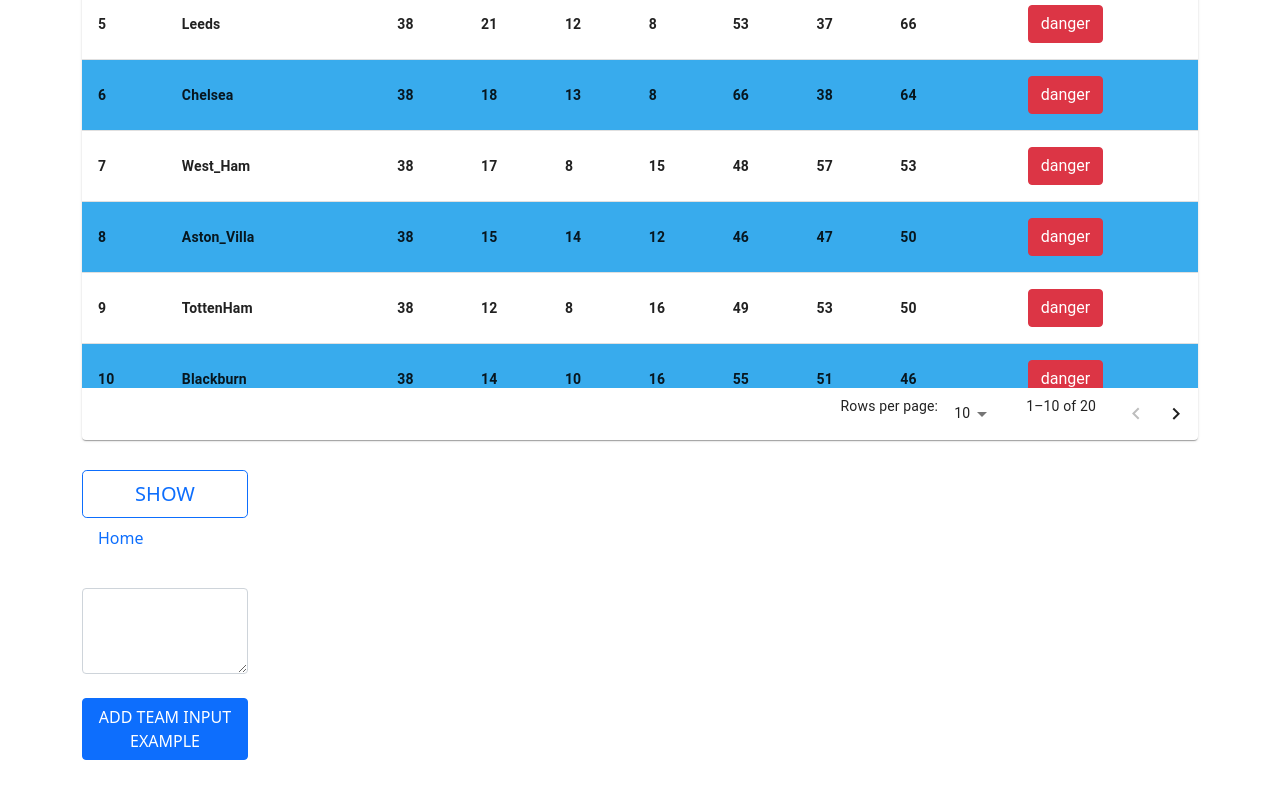
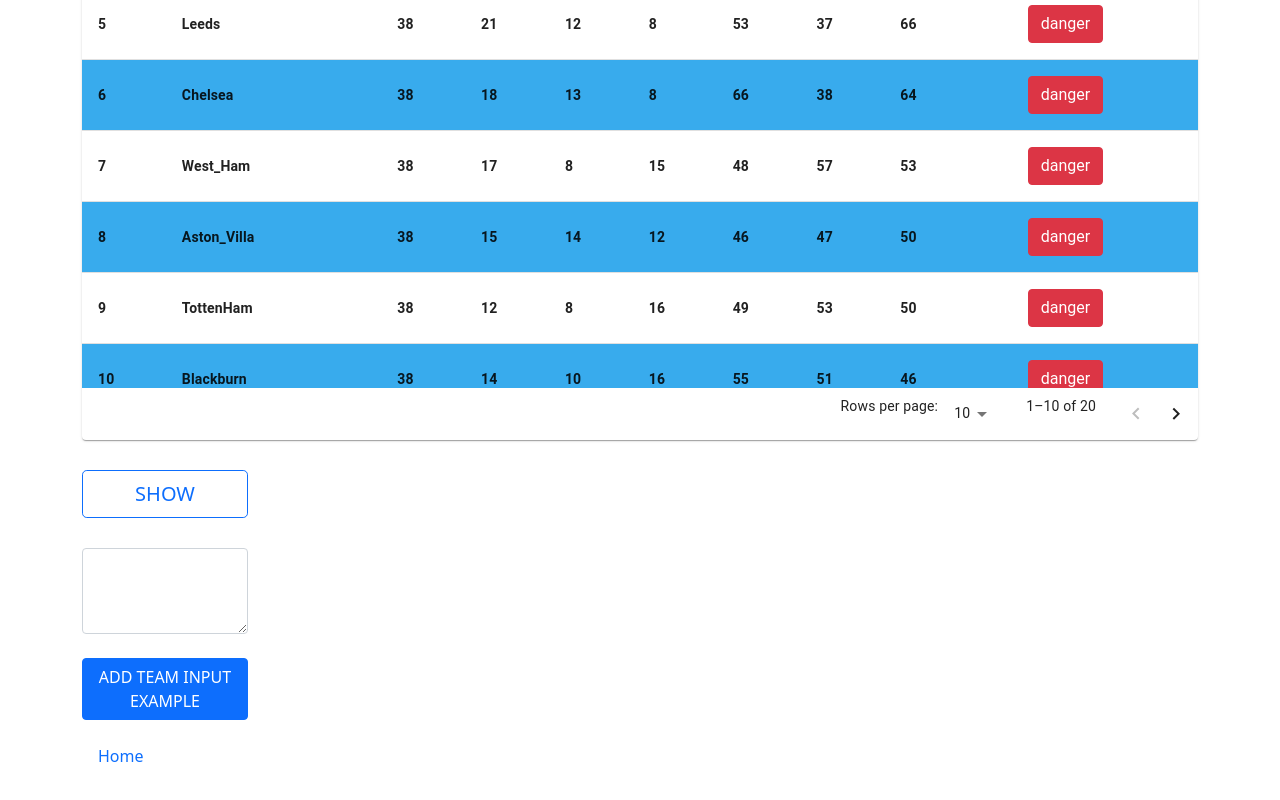
Before and after one commit to MangJuan08/football, a React (Create React App) app: page /football in a window 1280 px wide. Shown: the part 462-1262 px from the top of the page. Built offline with nearby package versions, Linux system fonts and the light colour scheme; data requests are answered from the project's data file.

Commit message:
updated code

```diff
--- a/src/pages/Football.js
+++ b/src/pages/Football.js
@@ -216,9 +216,7 @@
             {!risultati.status ? "SHOW" : "HIDE"}
           </button>
 
-          <Link to="/" className="nav-link">
-            Home
-          </Link>
+
         </div>
         <div className="col-md-10">
           {risultati.status ? (
@@ -256,6 +254,9 @@
               </button>
             </div>
           </form>
+          <Link to="/" className="nav-link">
+            Home
+          </Link>
         </div>
       </div>
       <br></br>
```
